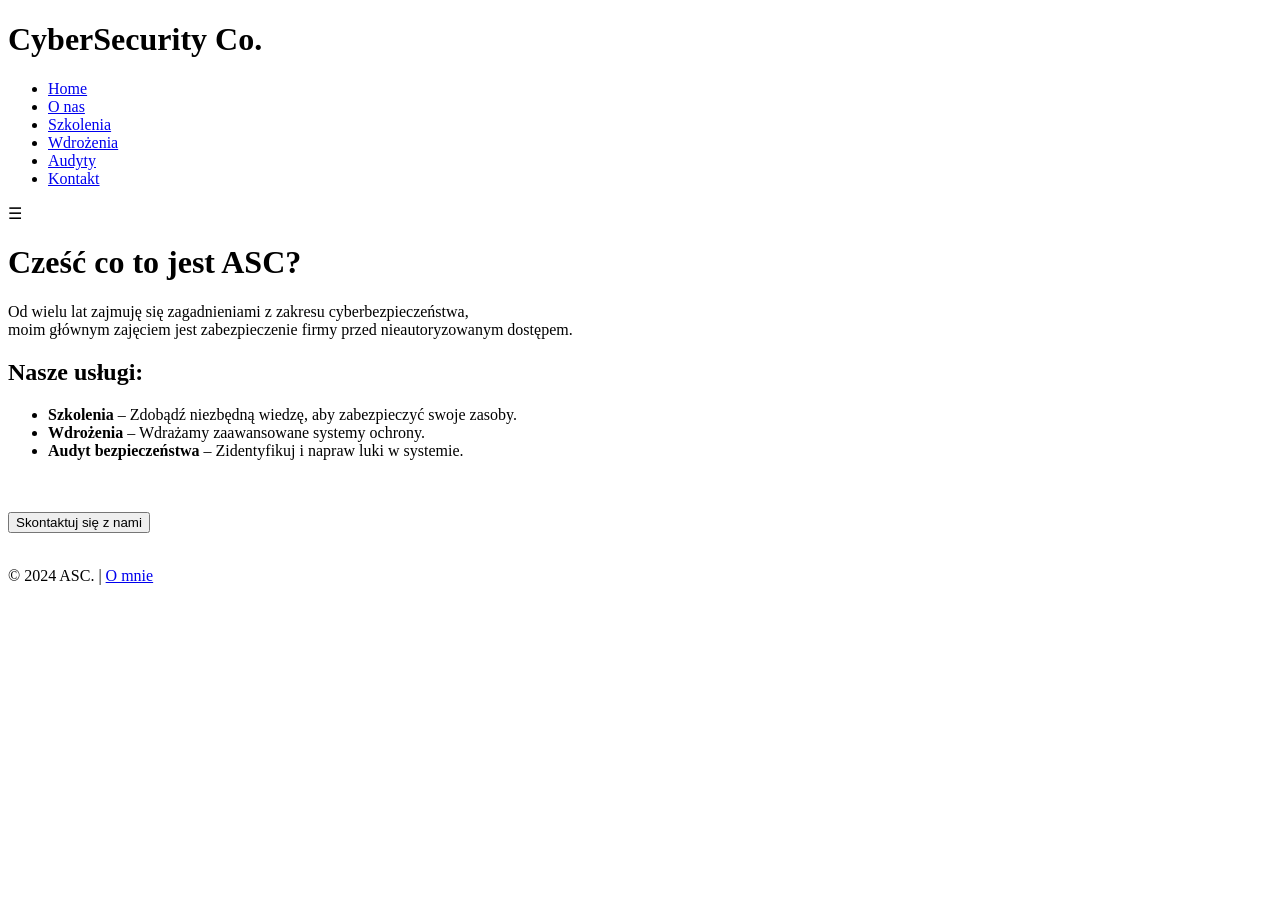
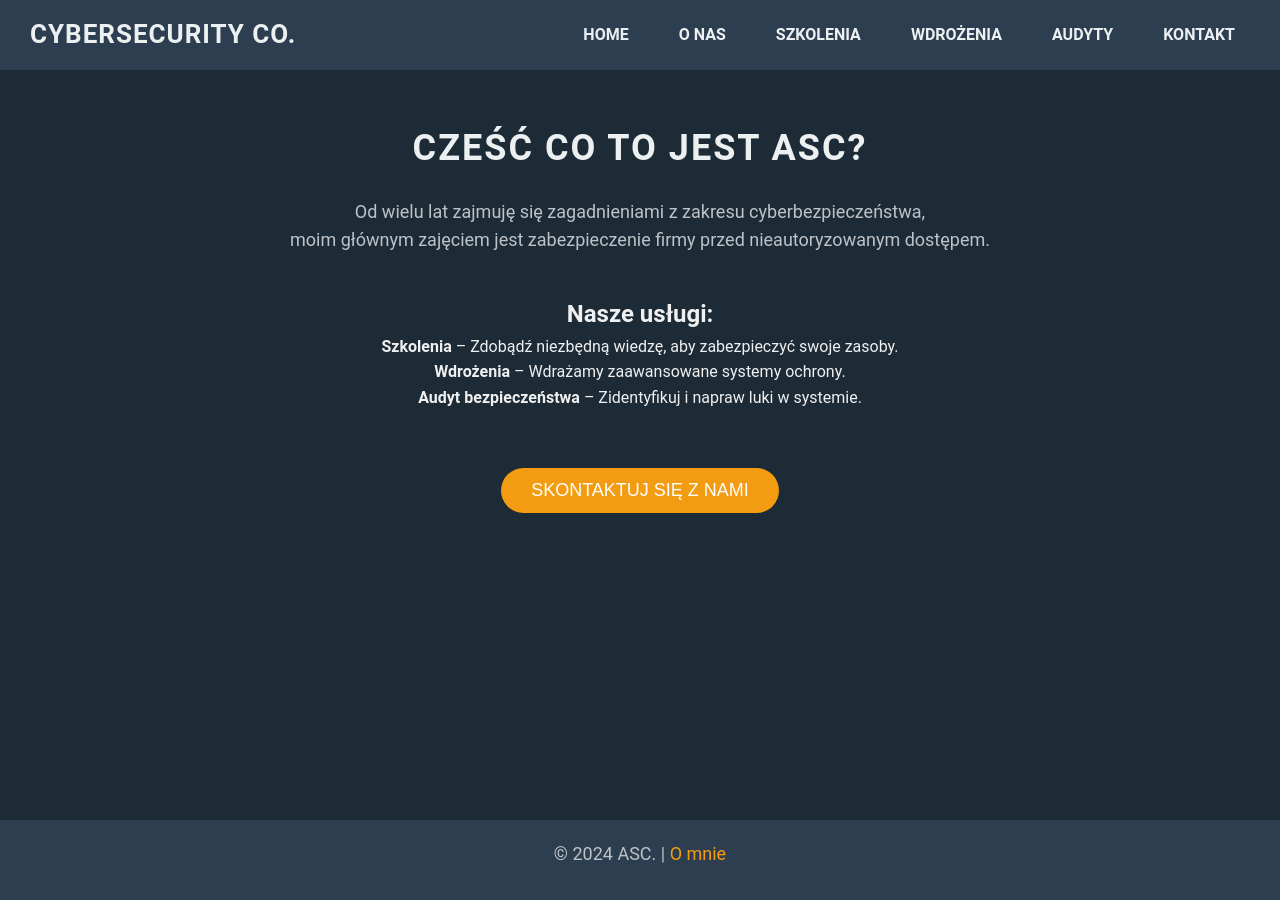
Before and after one commit to dadmins1984/Web, a Jekyll site: the page built from index.md, in a window 1280 px wide. Built offline with Jekyll 4.4.1, drawn with Linux system fonts in a browser that asks for light colours.

Commit message:
fdasfddf

```diff
--- a/assets/css/style.css
+++ b/assets/css/style.css
@@ -1,43 +1,293 @@
-/* Tylko dla strony kontaktowej */
-body.contact-page {
+/* Resetowanie domyślnych styli */
+* {
+    margin: 0;
+    padding: 0;
+    box-sizing: border-box;
+}
+
+/* Tło strony */
+body {
+    font-family: 'Roboto', sans-serif;
     background: #1d2b36; /* Ciemny niebieski z nutą granatu */
     color: #f0f0f0;
+    line-height: 1.6;
+    padding: 0;
+    min-height: 100vh;
+    display: flex;
+    flex-direction: column;
 }
 
 /* Nagłówek strony */
-.contact-page header {
+header {
     display: flex;
-    justify-content: center;
+    justify-content: space-between;
     align-items: center;
-    padding: 20px;
+    padding: 10px 30px; /* Zwiększony padding */
     background-color: #2c3e50; /* Ciemniejszy odcień granatu */
     position: fixed;
     top: 0;
     left: 0;
     right: 0;
     z-index: 10;
-    height: 70px;
+    height: 70px; /* Wysokość nagłówka */
 }
 
-.contact-page header h1 {
+/* Logo */
+header .logo h1 {
     font-size: 26px;
     color: #ecf0f1;
     font-weight: 700;
     text-transform: uppercase;
     letter-spacing: 1px;
     margin: 0;
+    text-align: center;
+    flex-grow: 1;
 }
 
-/* Kontener główny */
-.contact-page .container {
+/* Nawigacja */
+nav {
+    display: flex;
+}
+
+nav ul {
+    display: flex;
+    list-style: none;
+}
+
+nav ul li {
+    margin-left: 20px;
+    display: block;
+}
+
+nav ul li a {
+    display: block; /* Umożliwia kliknięcie w całym obszarze elementu */
+    padding: 10px 15px; /* Zwiększony obszar klikalny */
+    color: #ecf0f1;
+    text-decoration: none;
+    font-size: 16px;
+    font-weight: bold;
+    text-transform: uppercase;
+    transition: color 0.3s ease, background-color 0.3s ease;
+}
+
+nav ul li a:hover {
+    color: #f39c12;
+    background-color: rgba(255, 255, 255, 0.1); /* Dodanie lekkiego tła przy hoverze */
+}
+
+/* Styl dla hamburgera (mobilne) */
+.hamburger {
+    display: none;
+    font-size: 30px;
+    color: #ecf0f1;
+    cursor: pointer;
+}
+
+/* Menu rozwijane dla urządzeń mobilnych */
+@media (max-width: 768px) {
+    nav {
+        display: none;
+    }
+
+    .hamburger {
+        display: block;
+    }
+
+    nav.active {
+        display: block;
+    }
+
+    nav ul {
+        flex-direction: column;
+        background-color: #34495e; /* Tło menu */
+        position: absolute;
+        top: 60px;
+        left: 0;
+        right: 0;
+        padding: 20px;
+        z-index: 5;
+    }
+
+    nav ul li {
+        margin: 10px 0;
+    }
+
+    nav ul li a {
+        font-size: 18px;
+        color: #ecf0f1;
+    }
+
+    nav ul li a:hover {
+        color: #f39c12;
+    }
+}
+
+/* Sekcje treści */
+main {
+    text-align: center;
+    padding-top: 120px;
+}
+
+main .content-container {
     max-width: 1000px;
     width: 100%;
-    margin: 120px auto 0 auto; /* Uwzględnienie marginesu dla nagłówka */
     padding: 40px;
     background-color: #34495e; /* Ciemniejszy odcień szarości */
     border-radius: 10px;
     box-shadow: 0 10px 30px rgba(0, 0, 0, 0.1);
+}
+
+h1 {
+    font-size: 36px;
     color: #ecf0f1;
+    margin-bottom: 20px;
+    font-weight: 600;
+    text-transform: uppercase;
+    letter-spacing: 2px;
+}
+
+p {
+    font-size: 18px;
+    color: #bdc3c7;
+    margin-bottom: 40px;
+    line-height: 1.6;
+}
+
+/* Przycisk CTA */
+button {
+    background-color: #f39c12;
+    color: #ffffff;
+    padding: 15px 30px;
+    border: none;
+    border-radius: 50px;
+    font-size: 18px;
+    cursor: pointer;
+    text-transform: uppercase;
+    transition: background-color 0.3s ease;
+}
+
+button:hover {
+    background-color: #e67e22;
+}
+
+/* Stopka */
+footer {
+    background-color: #2c3e50;
+    color: #ecf0f1;
+    text-align: center;
+    padding: 15px 0;
+    font-size: 14px;
+    margin-top: auto;
+    width: 100%;
+    box-sizing: border-box;
+    display: flex;
+    justify-content: center;
+    align-items: center;
+    height: 80px;
+}
+
+footer a {
+    color: #f39c12;
+    text-decoration: none;
+}
+
+footer a:hover {
+    text-decoration: underline;
+}
+
+/* Zmiany dla urządzeń mobilnych */
+@media (max-width: 768px) {
+    footer {
+        padding: 10px 0;
+        font-size: 12px;
+        height: auto;
+    }
+
+    button {
+        margin-top: 20px;
+        font-size: 16px;
+        width: 100%;
+    }
+}
+
+/* Style sekcji dla podstron */
+section {
+    margin-top: 100px;
+    padding: 50px 0;
+    background: #1d2b36;
+    color: #ecf0f1;
+}
+
+section h2 {
+    font-size: 36px;
+    font-weight: 700;
+    margin-bottom: 30px;
+    text-transform: uppercase;
+    letter-spacing: 1px;
+}
+
+section p {
+    font-size: 18px;
+    line-height: 1.6;
+    max-width: 900px;
+    margin: 0 auto;
+    color: #bdc3c7;
+}
+
+/* Kolory przycisków */
+button {
+    background-color: #f39c12;
+    color: white;
+    font-size: 18px;
+    padding: 12px 30px;
+    border: none;
+    border-radius: 25px;
+    cursor: pointer;
+    transition: all 0.3s ease;
+}
+
+button:hover {
+    background-color: #e67e22;
+}
+
+/* Formularz kontaktowy */
+.contact-page {
+    background: #1d2b36; /* Ciemny niebieski z nutą granatu */
+    color: #f0f0f0;
+    padding-top: 120px; /* Dodanie marginesu górnego, aby formularz był widoczny pod nagłówkiem */
+    display: flex;
+    justify-content: center;
+    align-items: center;
+    min-height: 100vh;
+}
+
+/* Kontener formularza */
+.contact-page .container {
+    width: 100%;
+    max-width: 600px;
+    background-color: #34495e; /* Ciemniejszy odcień szarości */
+    padding: 30px;
+    border-radius: 10px;
+    box-shadow: 0 10px 30px rgba(0, 0, 0, 0.1);
+}
+
+/* Nagłówek formularza */
+.contact-page h1 {
+    font-size: 36px;
+    color: #ecf0f1;
+    font-weight: 600;
+    margin-bottom: 20px;
+    text-transform: uppercase;
+    letter-spacing: 2px;
+    text-align: center;
+}
+
+/* Treść formularza */
+.contact-page p {
+    font-size: 18px;
+    color: #bdc3c7;
+    margin-bottom: 30px;
+    text-align: center;
 }
 
 /* Formularz */
@@ -45,7 +295,6 @@ body.contact-page {
     display: flex;
     flex-direction: column;
     gap: 20px;
-    margin-bottom: 40px;
 }
 
 /* Pola formularza */
@@ -82,7 +331,7 @@ body.contact-page {
     cursor: pointer;
     text-transform: uppercase;
     transition: background-color 0.3s ease;
-    width: 100%; /* Przycisk wypełnia całą szerokość formularza */
+    width: 100%;
 }
 
 .contact-page button:hover {
@@ -97,38 +346,3 @@ body.contact-page {
     border: none;
     margin-top: 40px;
 }
-
-/* Responsywność - dla urządzeń mobilnych */
-@media (max-width: 768px) {
-    /* Nagłówek */
-    .contact-page header h1 {
-        font-size: 22px;
-    }
-
-    /* Kontener formularza */
-    .contact-page .container {
-        padding: 20px;
-        margin-top: 100px; /* Dostosowanie marginesu dla mniejszych ekranów */
-    }
-
-    /* Pola formularza */
-    .contact-page .form-input {
-        font-size: 14px;
-        padding: 10px;
-    }
-
-    .contact-page button {
-        font-size: 16px;
-        padding: 12px 0;
-    }
-
-    .contact-page iframe {
-        max-width: 100%;
-        height: 400px;
-    }
-
-    /* Zmniejszenie wielkości nagłówków */
-    .contact-page h2 {
-        font-size: 22px;
-    }
-}
```
